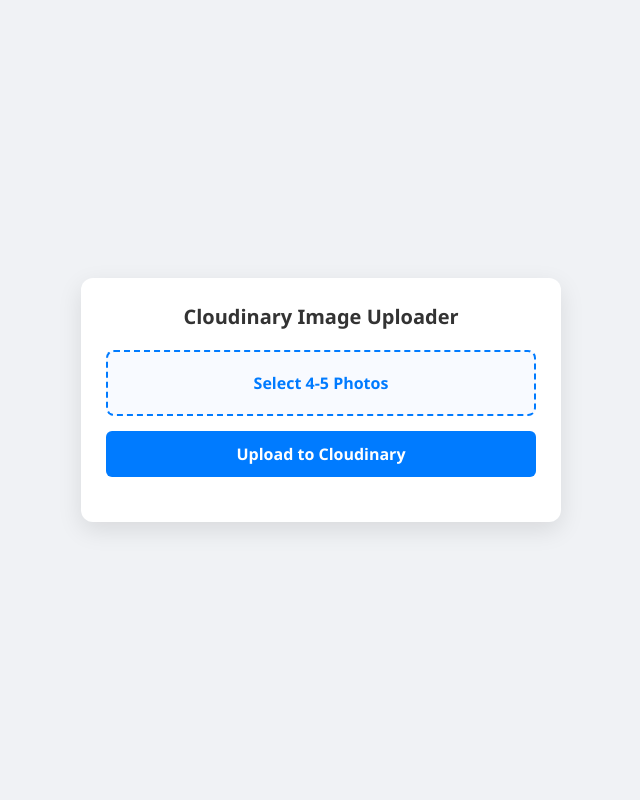
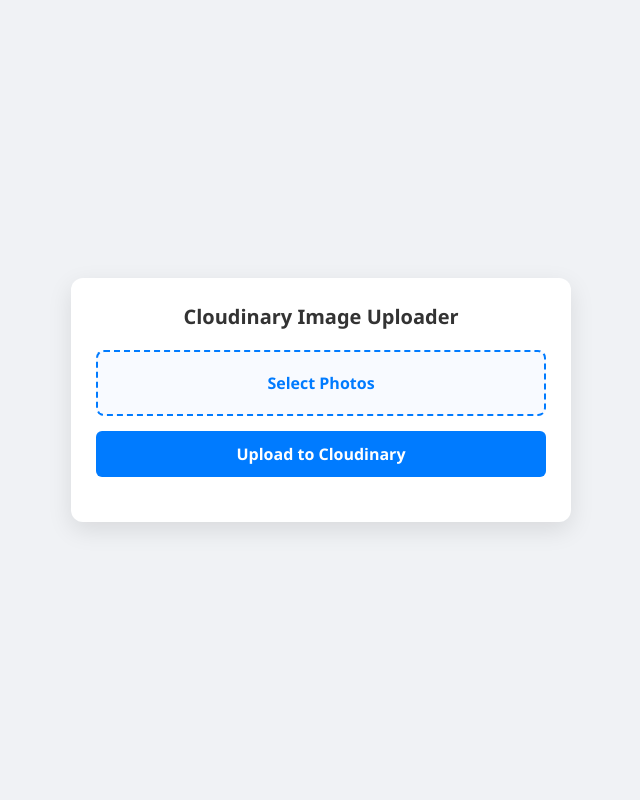
Before and after one commit to pawandevprasad1-wq/WOWS-REPOSITORY, a Flask app: page / in a window 1280 px wide. Shown: the whole page, without its empty margins (319-959 px from the left). Run offline with Flask 3, Linux system fonts and the light colour scheme.

Commit message:
Update styles and labels in index.html

```diff
--- a/templates/index.html
+++ b/templates/index.html
@@ -6,18 +6,20 @@
     <title>Cloudinary Auto Uploader</title>
     <style>
         * { box-sizing: border-box; margin: 0; padding: 0; font-family: 'Segoe UI', Roboto, sans-serif; }
-        body { background: #f0f2f5; display: flex; justify-content: center; align-items: center; min-height: 100vh; padding: 20px; }
-        .card { background: #ffffff; padding: 25px; border-radius: 12px; box-shadow: 0 8px 24px rgba(0,0,0,0.1); width: 100%; max-width: 480px; text-align: center; }
+        body { background: #f0f2f5; display: flex; justify-content: center; align-items: center; min-height: 100vh; padding: 15px; }
+        .card { background: #ffffff; padding: 25px; border-radius: 12px; box-shadow: 0 8px 24px rgba(0,0,0,0.1); width: 100%; max-width: 500px; text-align: center; }
         h2 { color: #333; margin-bottom: 20px; font-size: 20px; }
         .file-label { display: block; border: 2px dashed #007bff; padding: 20px; border-radius: 8px; cursor: pointer; color: #007bff; font-weight: 600; margin-bottom: 15px; background: #f8faff; }
         input[type="file"] { display: none; }
         button { background: #007bff; color: white; border: none; padding: 12px 20px; font-size: 16px; border-radius: 6px; cursor: pointer; width: 100%; font-weight: bold; }
         button:hover { background: #0056b3; }
         #status { margin-top: 15px; font-size: 14px; color: #555; font-weight: 600; }
+
+        /* Updated Result CSS */
         .url-box { margin-top: 20px; text-align: left; }
-        .url-item { display: flex; align-items: center; justify-content: space-between; background: #f8f9fa; border: 1px solid #ddd; padding: 10px; margin-bottom: 8px; border-radius: 6px; }
-        .url-text { font-size: 12px; color: #333; word-break: break-all; margin-right: 10px; }
-        .copy-btn { background: #28a745; color: white; border: none; padding: 6px 12px; border-radius: 4px; font-size: 12px; cursor: pointer; flex-shrink: 0; }
+        .url-item { background: #f8f9fa; border: 1px solid #ddd; padding: 12px; margin-bottom: 10px; border-radius: 6px; }
+        .url-text { font-size: 13px; color: #333; word-break: break-all; display: block; margin-bottom: 8px; font-family: monospace; }
+        .copy-btn { background: #28a745; color: white; border: none; padding: 8px 15px; border-radius: 4px; font-size: 13px; cursor: pointer; width: 100%; font-weight: bold; }
         .copy-btn:hover { background: #218838; }
     </style>
 </head>
@@ -26,7 +28,7 @@
 <div class="card">
     <h2>Cloudinary Image Uploader</h2>
     <form id="uploadForm">
-        <label for="photoInput" class="file-label" id="fileLabel">Select 4-5 Photos</label>
+        <label for="photoInput" class="file-label" id="fileLabel">Select Photos</label>
         <input type="file" id="photoInput" multiple accept="image/*">
         <button type="submit">Upload to Cloudinary</button>
     </form>
@@ -41,7 +43,7 @@
 
 fileInput.addEventListener('change', () => {
     const count = fileInput.files.length;
-    fileLabel.innerText = count > 0 ? `${count} Image(s) Selected` : 'Select 4-5 Photos';
+    fileLabel.innerText = count > 0 ? `${count} Image(s) Selected` : 'Select Photos';
 });
 
 document.getElementById('uploadForm').addEventListener('submit', async function(e) {
@@ -78,12 +80,12 @@
                 div.className = 'url-item';
                 div.innerHTML = `
                     <span class="url-text" id="url-${index}">${url}</span>
-                    <button class="copy-btn" onclick="copyUrl('url-${index}', this)">Copy</button>
+                    <button class="copy-btn" onclick="copyUrl('url-${index}', this)">Copy URL</button>
                 `;
                 resultDiv.appendChild(div);
             });
         } else {
-            statusDiv.innerText = "Error: " + data.error;
+            statusDiv.innerText = "Error: " + (data.error || "Upload failed");
         }
 
     } catch (error) {
@@ -97,7 +99,7 @@
         btn.innerText = "Copied!";
         btn.style.background = "#17a2b8";
         setTimeout(() => {
-            btn.innerText = "Copy";
+            btn.innerText = "Copy URL";
             btn.style.background = "#28a745";
         }, 2000);
     });
```
